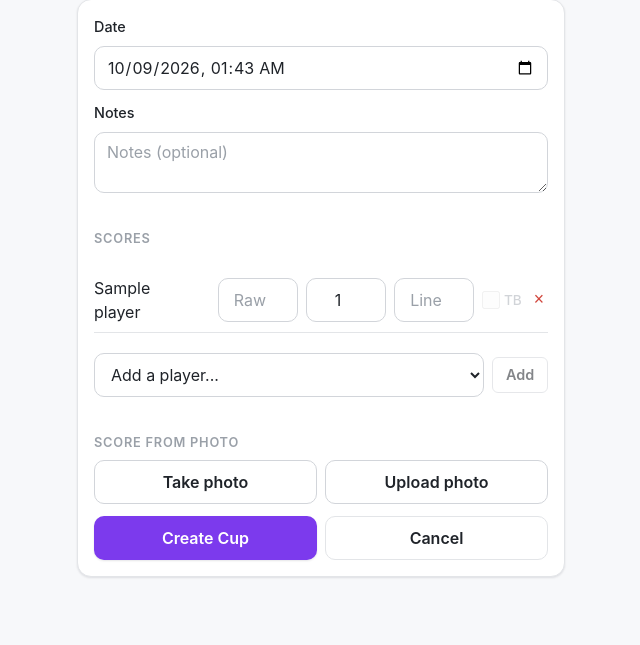
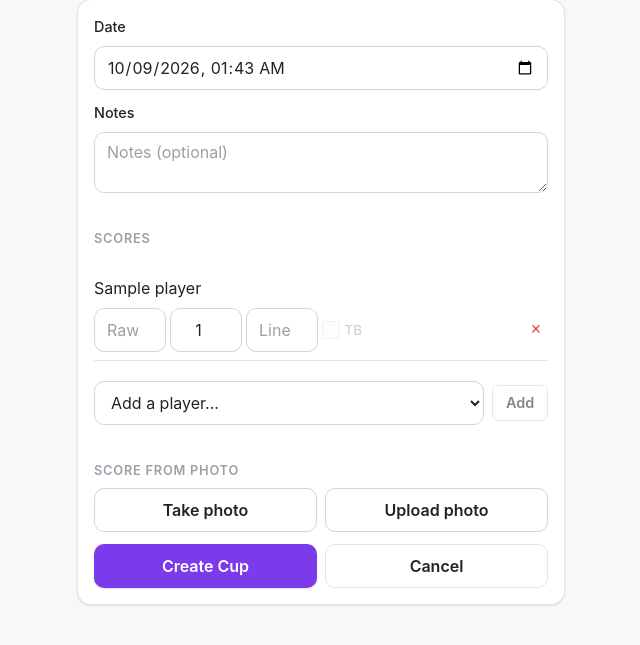
Before and after one commit to Graham-Williams/km-tracker, a Flask app: page /cups/new in a window 1280 px wide. Shown: the part 107-752 px from the top of the page, without its empty margins (319-959 px from the left). Run offline with Flask 3, Linux system fonts and the light colour scheme; tables that the repository leaves empty hold one stand-in row (values such as "Sample post"); some libraries are stand-ins or nearby versions.

Commit message:
fix: wrap line rows at every width and enlarge cup-form tap targets
Line rows on the cup forms now use the two-line layout at all widths, so a
desktop name is no longer broken mid-word. Remove and TB are at least 24x24px
and 12px apart, with remove at the row's right edge. Long names wrap in the
photo mapping panel and photo notes.

Co-Authored-By: Claude Opus 5.5 <noreply@anthropic.com>
Claude-Session: https://claude.ai/code/session_01KAB5nvuNYKKsaS5K4KC4aA

```diff
--- a/static/css/app.css
+++ b/static/css/app.css
@@ -744,6 +744,9 @@ input[type="checkbox"] {
 .photo-map-name {
   flex: 1;
   font-size: 0.9rem;
+  /* A long unbroken name wraps inside the panel instead of widening the page. */
+  min-width: 0;
+  overflow-wrap: anywhere;
 }
 
 .photo-map-select {
@@ -770,6 +773,14 @@ input[type="checkbox"] {
   background: var(--color-danger-soft);
   color: var(--color-danger);
   border: 1px solid var(--color-danger);
+}
+
+/* These lines echo player names; a long unbroken one wraps instead of
+   widening the page. */
+.photo-notes,
+.photo-map-warning,
+.photo-map-unassigned {
+  overflow-wrap: anywhere;
 }
 
 .photo-map-warning[hidden],
--- a/templates/cup_new.html
+++ b/templates/cup_new.html
@@ -32,6 +32,8 @@
         font-size: 0.85rem;
         color: var(--color-muted);
         white-space: nowrap;
+        /* Tap target: at least 24px tall (the label is the hit area). */
+        min-height: 1.5rem;
     }
     .tb-wrapper input[type="checkbox"] { margin: 0; }
     .tb-wrapper.disabled { opacity: 0.3; }
@@ -43,6 +45,12 @@
         line-height: 1;
         cursor: pointer;
         padding: 0 var(--space-1);
+        /* Tap target: at least 24x24px, and 12px clear of the TB label
+           (row gap + this margin). Removing clears the score, so a
+           mis-tap is costly. */
+        min-width: 1.5rem;
+        min-height: 1.5rem;
+        margin-left: var(--space-1);
     }
     .remove-btn:hover { color: var(--color-accent-hover); }
     .add-player {
@@ -52,23 +60,27 @@
         align-items: center;
     }
     .add-player select { flex: 1; }
-    /* Phone layout. A line player's row carries three number boxes plus the
+    /* Line rows. A line player's row carries three number boxes plus the
        name, placement, tiebreaker and remove button: about 400px before the
-       name, against roughly 318px of card at a 390px viewport. Below the width
-       where the content column stops growing (--content-width, 520px) such a
-       row wraps onto two lines: name + placement, then the boxes, TB and
-       remove. The boxes narrow to 4.5rem and the column gap tightens so the
-       whole second line fits; the font stays 1rem (under 16px iOS Safari zooms
-       the page on focus). A lineless row has one box and stays on one line.
-       At 520px and wider nothing here applies, so the desktop row is unchanged.
+       name, more than a phone has and nearly all of the 520px content column,
+       which left a desktop name about 60px. So a line row always wraps onto
+       two lines, at every width (no media query, as on the mixed completion
+       row): name + placement, then the boxes, TB and remove. The name owns the
+       first line. The boxes sit close together and flex between 3.5rem and
+       4.5rem so the second line holds down to a 360px viewport; the font stays
+       1rem (under 16px iOS Safari zooms the page on focus). Remove is pushed to
+       the right edge, where it sits on a lineless row, and TB keeps at least
+       12px clear of it. A lineless row has one box and stays on one line.
        Keep this block identical in cup_new.html and cup_edit.html. */
-    @media (max-width: 519px) {
-        .score-row[data-has-line="1"] { flex-wrap: wrap; column-gap: var(--space-1); }
-        /* Wide enough that the first box cannot join the name's line, narrow
-           enough that the placement always can. */
-        .score-row[data-has-line="1"] .score-name { flex-basis: calc(100% - 6rem); }
-        .score-row[data-has-line="1"] input[type="number"] { flex: 0 0 auto; width: 4.5rem; }
+    .score-row[data-has-line="1"] { flex-wrap: wrap; column-gap: var(--space-1); }
+    /* Wide enough that the first box cannot join the name's line, narrow
+       enough that the placement always can. */
+    .score-row[data-has-line="1"] .score-name { flex-basis: calc(100% - 5rem); }
+    .score-row[data-has-line="1"] input[type="number"] {
+        flex: 1 1 3.5rem; width: auto; min-width: 3.5rem; max-width: 4.5rem;
     }
+    .score-row[data-has-line="1"] .tb-wrapper { margin-right: var(--space-2); }
+    .score-row[data-has-line="1"] .remove-btn { margin-left: auto; }
 </style>
 {% endblock %}
 
```
Also changed, not shown: templates/cup_edit.html (+26 -14 lines).
